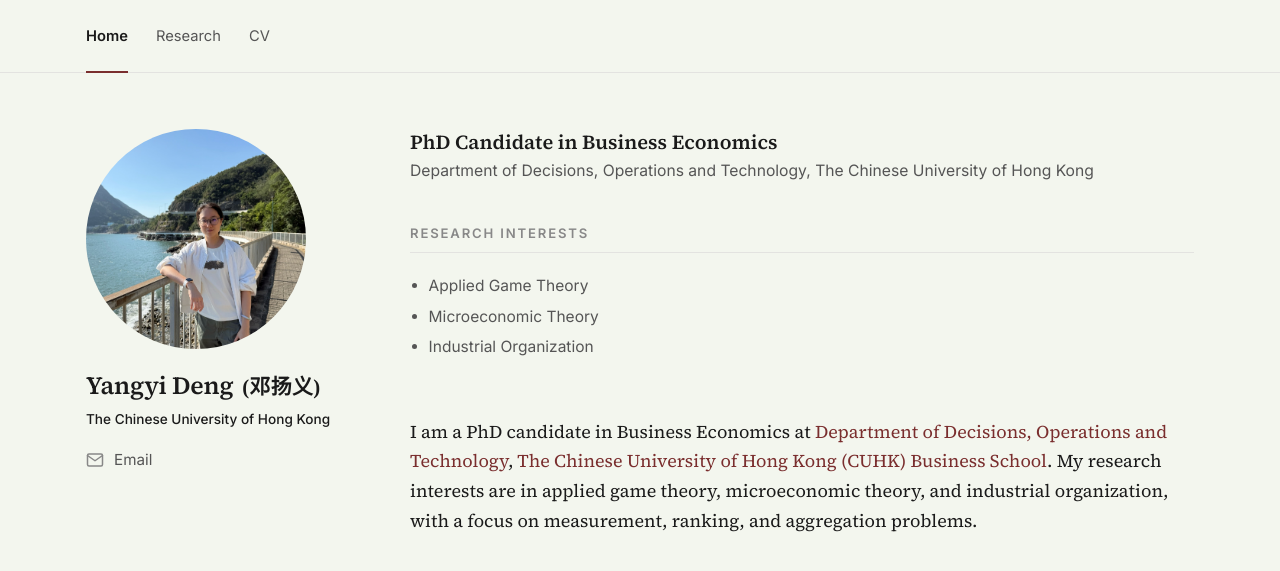
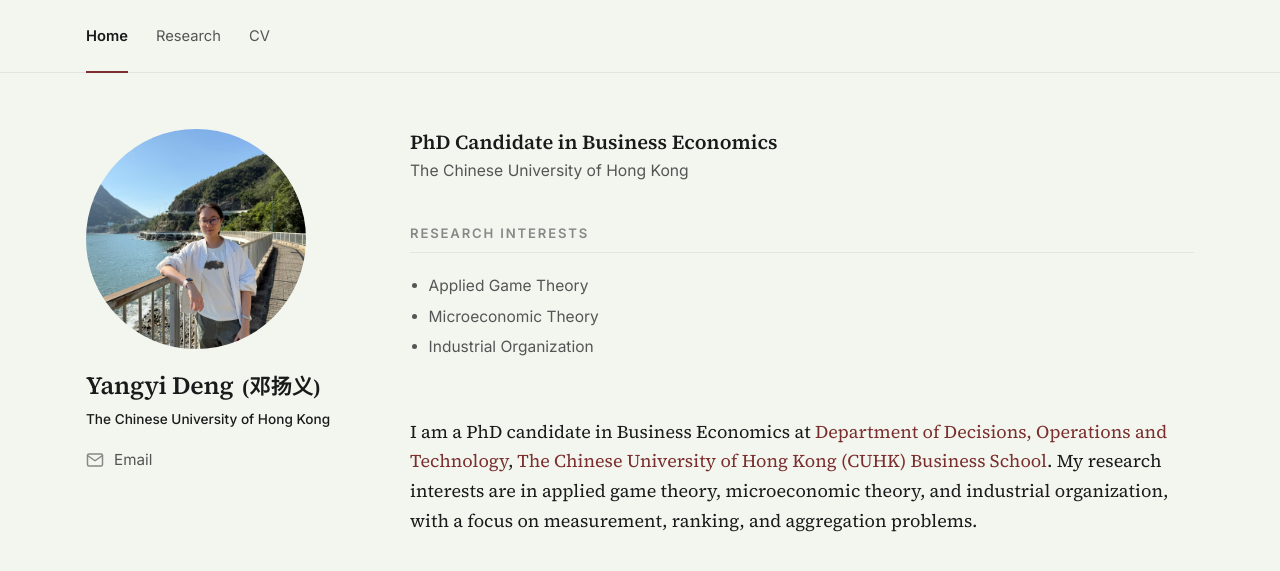
Before and after one commit to yangyi-deng/yangyi-deng.github.io, a Jekyll site: the page built from index.html, in a window 1280 px wide. Shown: the top 571 px of the page. Built offline with Jekyll 4.4.1, drawn with Linux system fonts in a browser that asks for light colours.

Commit message:
Update index.html

```diff
--- a/index.html
+++ b/index.html
@@ -7,7 +7,7 @@
 
 <div class="intro-block">
   <p class="intro-role">{{ site.author.role }}</p>
-  <p class="intro-dept">Department of Decisions, Operations and Technology, {{ site.author.institution }}</p>
+  <p class="intro-dept">{{ site.author.institution }}</p>
 </div>
 
 <section>
```
